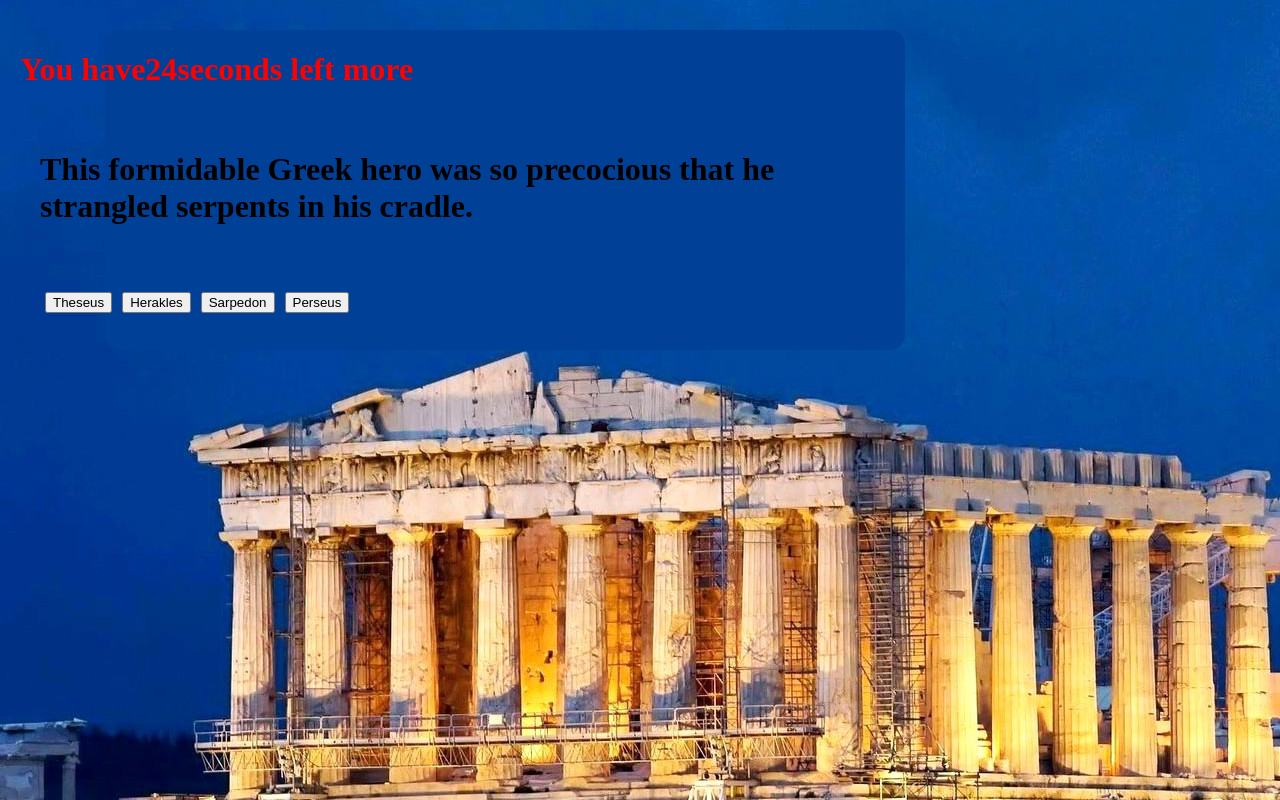
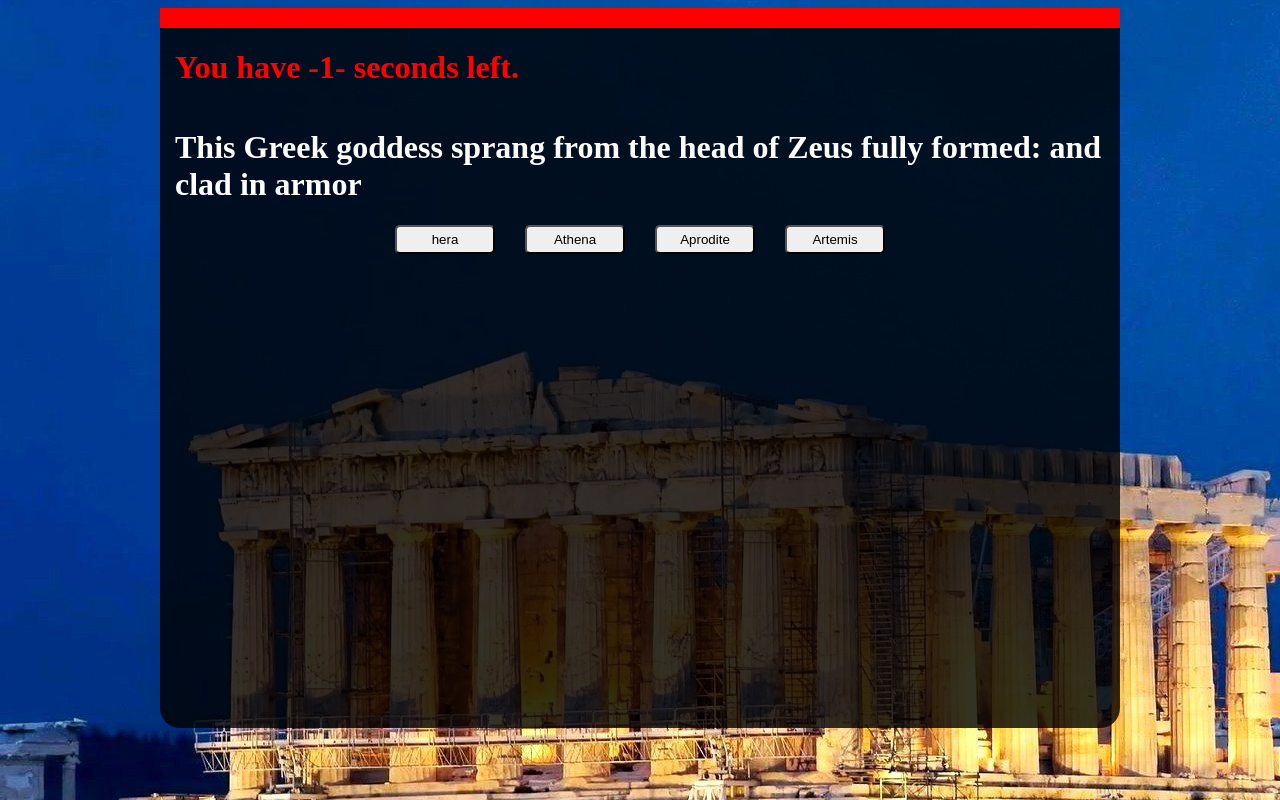
Before and after one commit to Karl74/TriviaGame, a PHP site: page / in a window 1280 px wide. Run offline with PHP 8.4, Linux system fonts and the light colour scheme; some libraries are stand-ins or nearby versions.

Commit message:
all bugs fixed

```diff
--- a/assets/css/style.css
+++ b/assets/css/style.css
@@ -3,36 +3,50 @@ body{
 	background-repeat: no-repeat;
 }
 
-#thecon{
-	width: 800px;
-	height: 320px;
-	background-color: #004097;
-	border-radius: 15px;
-	position: absolute;
-	top:30px;
-	left: 105px;
+
+
+#container{
+	width: 960px;
+	height: 720px;
+	background-color: rgba(0, 0, 0, 0.8);
+	margin: auto;
+	border-radius: 20px;
+}
+
+#niceLine {
+	background-color: red;
+	height: 20px;
+}
+
+#screenTimerBox {
+	color: red;
+	padding-left: 15px;
+	display: inline-block;
 
 }
 
-#allIsHere{
-	width: 800px;
-	margin: auto;
-	position: absolute;
-	top:30px;
-	left: 20px;
-
+.screenTimerPart {
+	display: inline-block;
 }
 
-.timeText {
-	color:red;
-	display:inline-block;
+#textQuestBox {
+	color: white;
+	padding: 0px 15px 0px 15px;
 }
 
-.stuffHere {
-	padding: 20px;
-
+#buttonsBox{
+	padding: 0px 15px 0px 15px;
+	text-align: center;
 }
 
 .answerButton {
-	margin: 5px;
+	padding: 5px;
+	margin: 0px 15px 0px 15px;
+	width: 100px;
+	border-radius: 5px;
 }
+
+#gifsBox{
+	padding: 30px;
+	text-align: center;
+}
--- a/assets/javascript/app.js
+++ b/assets/javascript/app.js
@@ -1,3 +1,4 @@
+
 var trivia = [{
 	question:"This Greek goddess sprang from the head of Zeus fully formed: and clad in armor",
 	rightAnsw: "Athena",
@@ -25,131 +26,236 @@ var trivia = [{
 ];
 
 $(document).ready(function(){
-	var guess = 0;
-// ////////// --- CREATES THE PAGES ELEMENTS --- ///////////////////////////////////
+
+// 1. THE TIMER TEXTS ------ ////////////////////////////////////////////////
+
 	var youHave = $("<h1>");
-		youHave.attr("class", "timeText")
-		youHave.html("You have" + "  ");
-		$("#allIsHere").append(youHave);
+		youHave.attr("class", "screenTimerPart");
+		youHave.html("You have - ");
+		$("#screenTimerBox").append(youHave);
 
 	var secondsTimer = $("<h1>");
-		secondsTimer.attr("class", "timeText");
-		$("#allIsHere").append(secondsTimer);
+		secondsTimer.attr("class", "screenTimerPart");
+		$("#screenTimerBox").append(secondsTimer);
 
 	var secondsLeft = $("<h1>");
-		secondsLeft.attr("class", "timeText");
-		secondsLeft.html(" seconds left more");
-		$("#allIsHere").append(secondsLeft);
+		secondsLeft.attr("class", "screenTimerPart");
+		secondsLeft.html("- seconds left.");
+		$("#screenTimerBox").append(secondsLeft);
 
-	var questionContainer = $("<div>");
-		questionContainer.attr("class", "stuffHere");
-		$("#allIsHere").append(questionContainer);
-
-	var answersContainer = $("<div>");
-		answersContainer.attr("class", "stuffHere");
-		$("#allIsHere").append(answersContainer);
-
-// ////////// --- CREATES THE QUESTION ELEMENT AND TEXT --- ////////////////////
+//  2. CREATES THE QUESTION  TEXT ------ //////////////////////////////
 
 		function postQuestion(tr){
-		var playQuestion = $("<h1>");
-		playQuestion.html(trivia[tr].question);
-		questionContainer.append(playQuestion);
+			var playQuestion = $("<h1>");
+			playQuestion.html(trivia[tr].question);
+			$("#textQuestBox").append(playQuestion);
 		}
 
-// ////////// --- CREATES THE BUTTONS WITH ANSWERS  --- ////////////////////
-		function fbutton1(tr){
+//  3. CREATES THE BUTTONS WITH ANSWERS TEXT AND REACTION EVENT  ------ //////////////////////////////
+
+		function fbutton1(tr,qId){
 			var button1 = $("<button>");
-			createButton(button1, 0, tr);
+			qId.answers(button1, 0, tr);
 		}
 
-		function fbutton2(tr){
+		function fbutton2(tr,qId){
 			var button2 = $("<button>");
-			createButton(button2, 1, tr);
+			qId.answers(button2, 1, tr);
 		}
 
-		function fbutton3(tr){
+		function fbutton3(tr,qId){
 			var button3 = $("<button>");
-			createButton(button3, 2, tr);
+			qId.answers(button3, 2, tr);
 		}
 
 		function createButton(bnum, an, tr) {
 			bnum.html(trivia[tr].answers[an]);
 			bnum.attr("id", "button"+an);
 			bnum.attr("class", "answerButton");
-			answersContainer.append(bnum);
+			$("#buttonsBox").append(bnum);
 			bnum.on("click", function(){
-				sorry();
+				qId.rightGuess();
+			});//close the on function
+		}
+
+		function createRAButton(tr,qId){
+			var buttonRA = $("<button>");
+			buttonRA.html(trivia[tr].rightAnsw);
+			buttonRA.attr("class", "answerButton");
+			$("#buttonsBox").append(buttonRA);
+			buttonRA.on("click", function(){
+				qId.rightGuess();
+
 			});//close the on function
 		}
 
 
-		function rightAnswerFunc(tr){
-			var buttonRA = $("<button>");
-			buttonRA.html(trivia[tr].rightAnsw);
-			buttonRA.attr("class", "answerButton");
-			answersContainer.append(buttonRA);
-			buttonRA.on("click", function(){
-				youNailIt();
-			});//close the on function
-		}
+// ////////// --- THIS IS THE SCREEN TIMER  --- //////////////////////////////////////////////
 
-
-
-// ////////// --- CALL ALL THE FUNCTIONS TO CONSTRUCT THE TRIVIA WITH NO TIMER  --- ////////////////////
-
-		function callTheQuestion(){
-			postQuestion(3);
-			displayTimer();
-			fbutton1(3);
-			rightAnswerFunc(3);
-			fbutton2(3);
-			fbutton3(3);
-		}
-
-// ////////// --- THIS IS THE GAME TIMER  --- //////////////////////////////////////////////
-
- 		var timeLeft = 30;
+ 		var timeLeft = 7;
 		secondsTimer.html(timeLeft);
 
-		function displayTimer(){
+		function screenTimer(){
 			var count = setInterval(countBack,1000);
 			function countBack(){
 				timeLeft --;
 				secondsTimer.html(timeLeft);
 				if(timeLeft == 0) {
 					clearInterval(count);
-					timeIsOver();
+					timeLeft =7;
 				}
 			}
 		}//end of displaytimer
 
+// ////////////////--- GUESS RESPONSES ////////////////////////////////////////////
 function timeIsOver(){
-	$("#allIsHere").empty();
 	var noTimePicture = $("<img>");
 	noTimePicture.attr("src", "assets/images/notime.gif");
-	$("#allIsHere").append(noTimePicture);
-	setTimeout(callTheQuestion,2000);
-}
+	$("#gifsBox").append(noTimePicture);
+	}
 
 function youNailIt(){
-	$("#allIsHere").empty();
 	var noTimePicture = $("<img>");
 	noTimePicture.attr("src", "assets/images/right.gif");
-	$("#allIsHere").append(noTimePicture);
-	setTimeout(callTheQuestion,2000);
+	$("#gifsBox").append(noTimePicture);
 }
 
 function sorry(){
-	$("#allIsHere").empty();
 	var noTimePicture = $("<img>");
 	noTimePicture.attr("src", "assets/images/giphy.gif");
-	$("#allIsHere").append(noTimePicture);
-	setTimeout(callTheQuestion,2000);
+	$("#gifsBox").append(noTimePicture);
 }
 
-var starter = 2;
-callTheQuestion();
+
+// ///////////////////////// OBJECTS /////////////////////////////////////////
+var questionOne = {
+		index: 0,
+
+		game: function (){
+						//this.triviaTimer ();
+						postQuestion(0);
+						screenTimer();
+						fbutton1(0, questionOne);
+						createRAButton(0, questionOne);
+						fbutton2(0, questionOne);
+						fbutton3(0, questionOne);
+						//guess reaccion();
+						//nextquestion();
+					},
+
+		answers: function (bnum, an, tr) {
+						bnum.html(trivia[tr].answers[an]);
+						bnum.attr("id", "button"+an);
+						bnum.attr("class", "answerButton");
+						$("#buttonsBox").append(bnum);
+						bnum.on("click", function(){
+							questionOne.wrongGuess();
+						});//close the on function
+					},
+
+		rightGuess: function(){
+						$("#textQuestBox").empty();
+						$("#buttonsBox").empty();
+						youNailIt();
+						setTimeout(function(){
+							$("#gifsBox").empty();
+							questionTwo.game();
+							}, 3000);
+						},
+
+		wrongGuess: function(){
+						$("#textQuestBox").empty();
+						$("#buttonsBox").empty();
+						sorry();
+						setTimeout(function(){
+							$("#gifsBox").empty();
+							questionTwo.game();
+							}, 3000);
+					},
+
+		yourDone: function(){
+						$("#textQuestBox").empty();
+						$("#buttonsBox").empty();
+						timeIsOver();
+						setTimeout(function(){
+							$("#gifsBox").empty();
+							questionTwo.game();
+							}, 3000);
+					},
+
+
+
+		triviaTimer: function(){
+						setTimeout(this.yourDone(),90000)
+					}
+
+	}; //end of the object questionOne
+
+
+var questionTwo = {
+		index: 1,
+		game: function launch(){
+						postQuestion(1);
+						screenTimer();
+						fbutton1(1, questionTwo);
+						fbutton2(1, questionTwo);
+						fbutton3(1, questionTwo);
+						createRAButton(1, questionTwo);
+						//gameTimer ();
+						//guess reaccion();
+						//nextquestion();
+					},
+
+		answers: function (bnum, an, tr) {
+						bnum.html(trivia[tr].answers[an]);
+						bnum.attr("id", "button"+an);
+						bnum.attr("class", "answerButton");
+						$("#buttonsBox").append(bnum);
+						bnum.on("click", function(){
+							questionTwo.wrongGuess();
+						});//close the on function
+					},
+
+		rightGuess: function(){
+						$("#textQuestBox").empty();
+						$("#buttonsBox").empty();
+						youNailIt();
+						setTimeout(function(){
+							$("#gifsBox").empty();
+							questionThree.game();
+							}, 3000);
+						},
+		wrongGuess: function(){
+						$("#textQuestBox").empty();
+						$("#buttonsBox").empty();
+						sorry();
+						setTimeout(function(){
+							$("#gifsBox").empty();
+							questionThree.game();
+							}, 3000);
+		}
+
+	}; //end of the object questiontwo;
+
+var questionThree = {
+		index: 2,
+		game: function launch(){
+						postQuestion(2);
+						screenTimer();
+						createRAButton(2, questionThree);
+						fbutton1(2, questionThree);
+						fbutton2(2, questionThree);
+						fbutton3(2, questionThree);
+						//gameTimer ();
+						//guess reaccion();
+						//nextquestion();
+					}
+}; //end of the object questiontwo;
+
+
+
+questionOne.game();
+//questionOne.rightGuess();
 
 
 });//end of readyfunction
--- a/index.html
+++ b/index.html
@@ -5,9 +5,23 @@
 	<link rel="stylesheet" type="text/css" href="assets/css/style.css">
 </head>
 <body>
-	<div id="thecon"></div>
+	<div id="container">
+		<div id="niceLine"></div>
 
-	<div id="allIsHere"></div>
+		<div id="screenTimerBox"></div>
+
+
+		<div id="triviaBox">
+				<div id="textQuestBox"></div>
+
+				<div id="buttonsBox"></div>
+		</div>
+
+
+		<div id="gifsBox"></div>
+
+
+	</div> <!-- END OF CONTAINER -->
 
 <script src="http://code.jquery.com/jquery-2.1.3.min.js"></script>
 <script src="assets/javascript/app.js"></script>
```
Also changed, not shown: assets/javascript/appii.js (added, +177 -0 lines).
